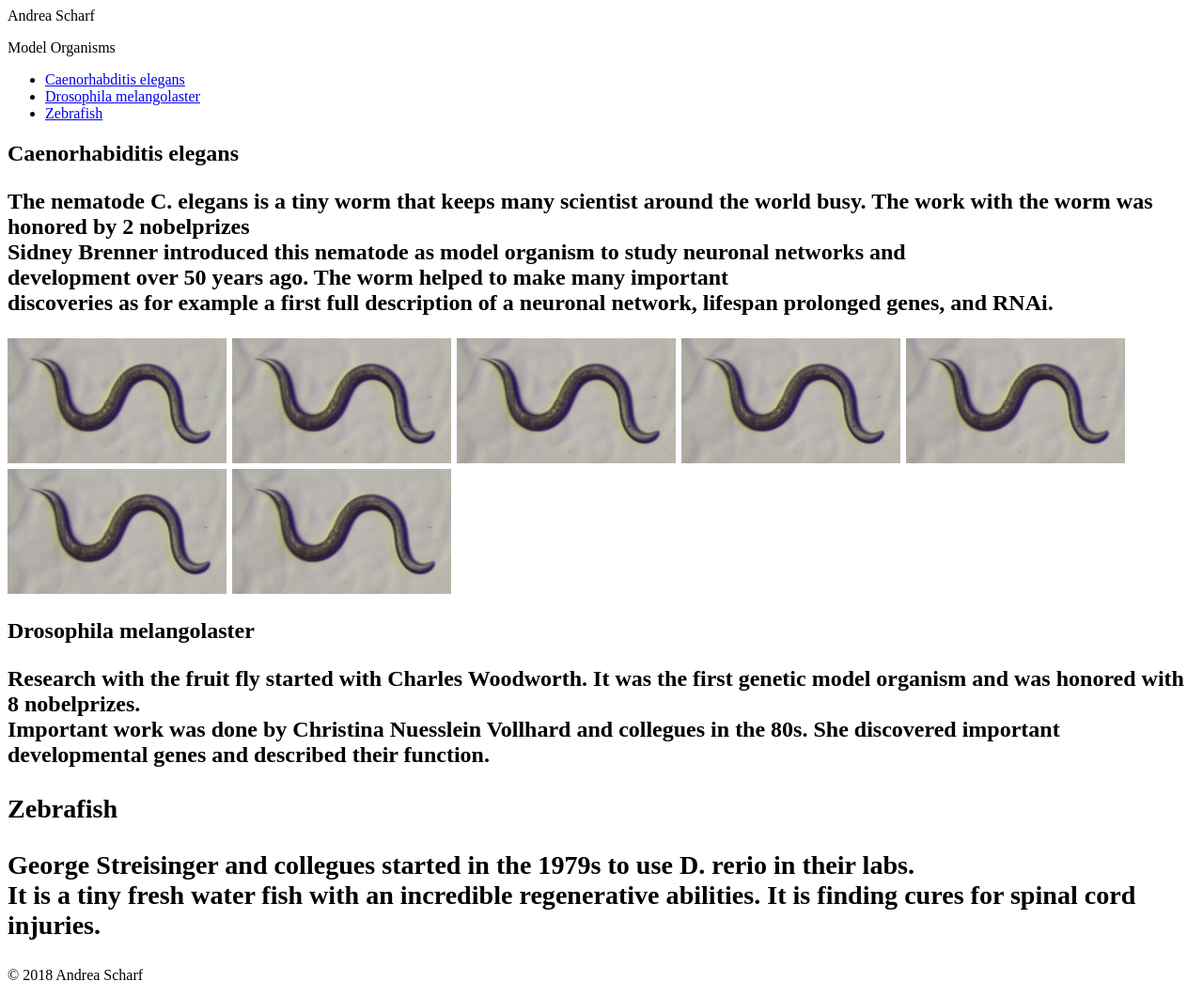
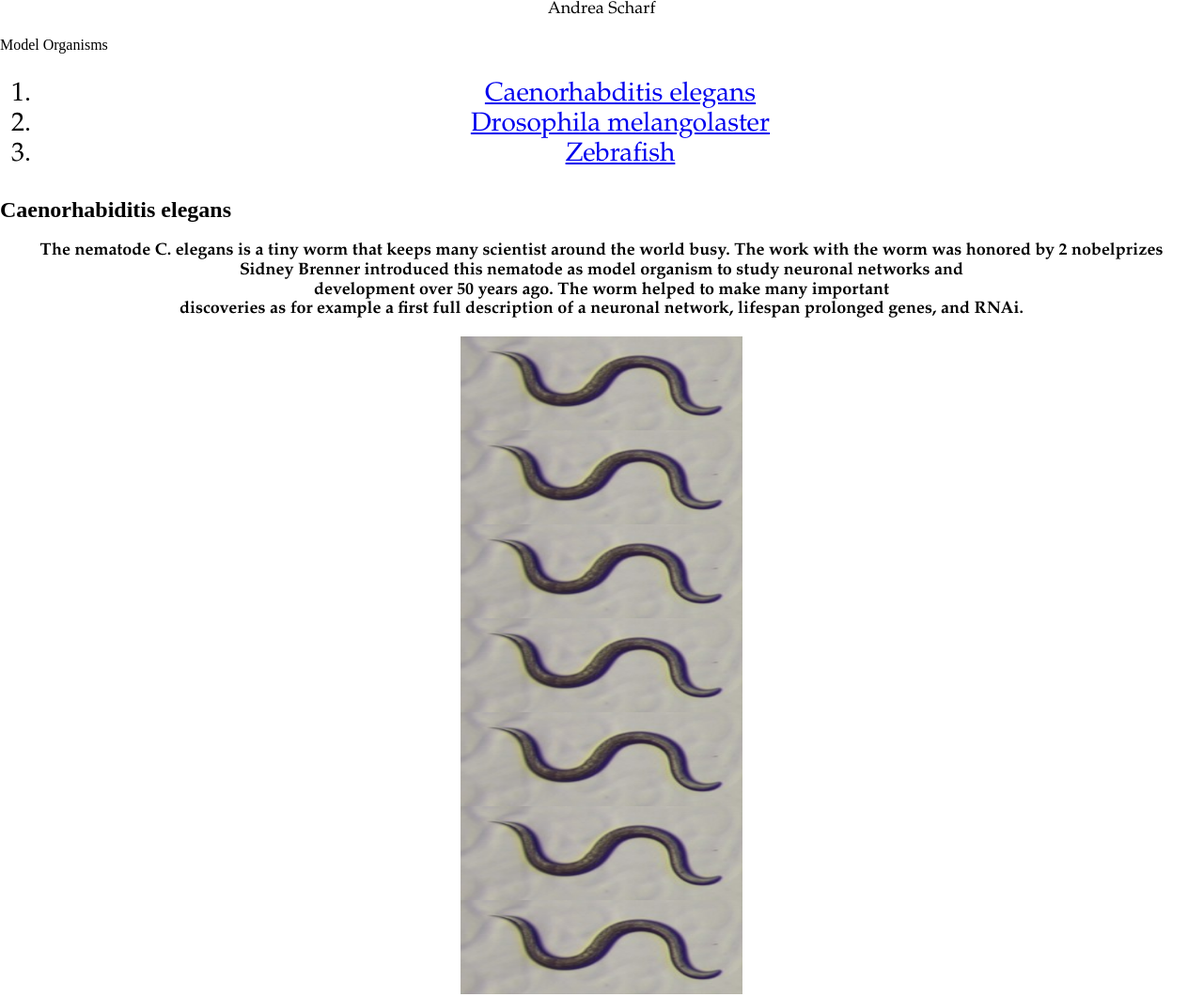
Before and after one commit to scharfans/html-me-something, a plain HTML site: page index.html in a window 1280 px wide. Shown: the top 1061 px of the page at 94% size. Drawn offline with Linux system fonts and the light colour scheme.

Commit message:
add styling

```diff
--- a/index.html
+++ b/index.html
@@ -2,8 +2,8 @@
 <!DOCTYPE HTML5>
 <html>
 <head>
-<link type+"text/css" rel+"stylesheet" href="stylesheet.css"/>
-<link type+"text/css" rel+"stylesheet" href="style.css"/>
+<link type="text/css" rel="stylesheet" href="stylesheet.css"/>
+<link type="text/css" rel="stylesheet" href="style.css"/>
 <title>
 Andrea Scharf modelorganisms
 </title>
@@ -12,7 +12,7 @@ Andrea Scharf modelorganisms
 <header>
 Model Organisms
 <nav>
- <ul>
+ <ol>
 	<li>
 	<a href="#C. elegans">Caenorhabditis elegans</a>
 	</li>
@@ -22,8 +22,8 @@ Model Organisms
 	<li>
 	<a href="#Fish">Zebrafish</a>
 	</li>
+ </ol>
 </nav>
-
 </header>
 <main>
 <article>
--- a/style.css
+++ b/style.css
@@ -0,0 +1,26 @@
+img {
+	display: block;
+	height: 100px;
+	width: 300px;
+	margin: auto;
+}
+
+p {
+	text-align: center;
+	font-family: Garamond, serif;
+	font-size: 18px;
+}
+
+h1 {
+	text-align: center;
+	font-family: Garamond, serif;
+	font-size: 28px;
+}
+
+title {text-align: center;
+	font-family: Garamond, serif;
+	font-size: 28px;}
+
+nav {text-align: center;
+	font-family: Garamond, serif;
+	font-size: 28px;}
```
